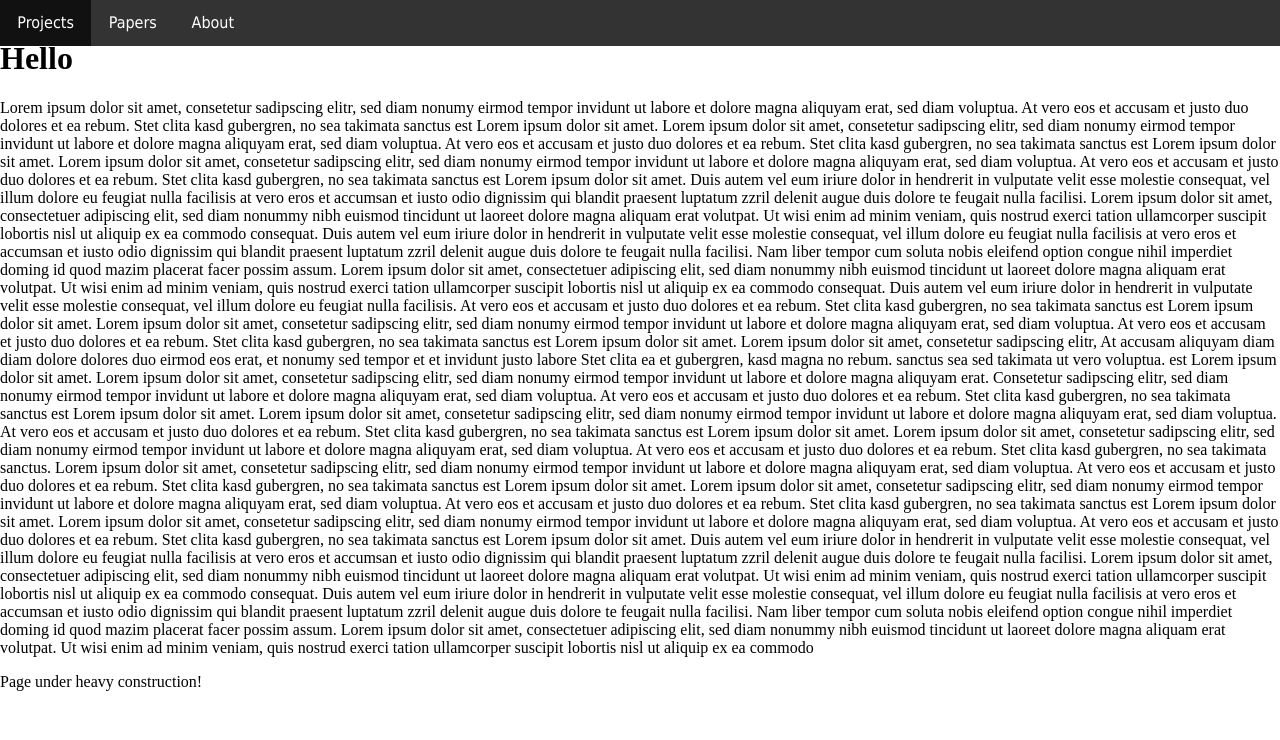
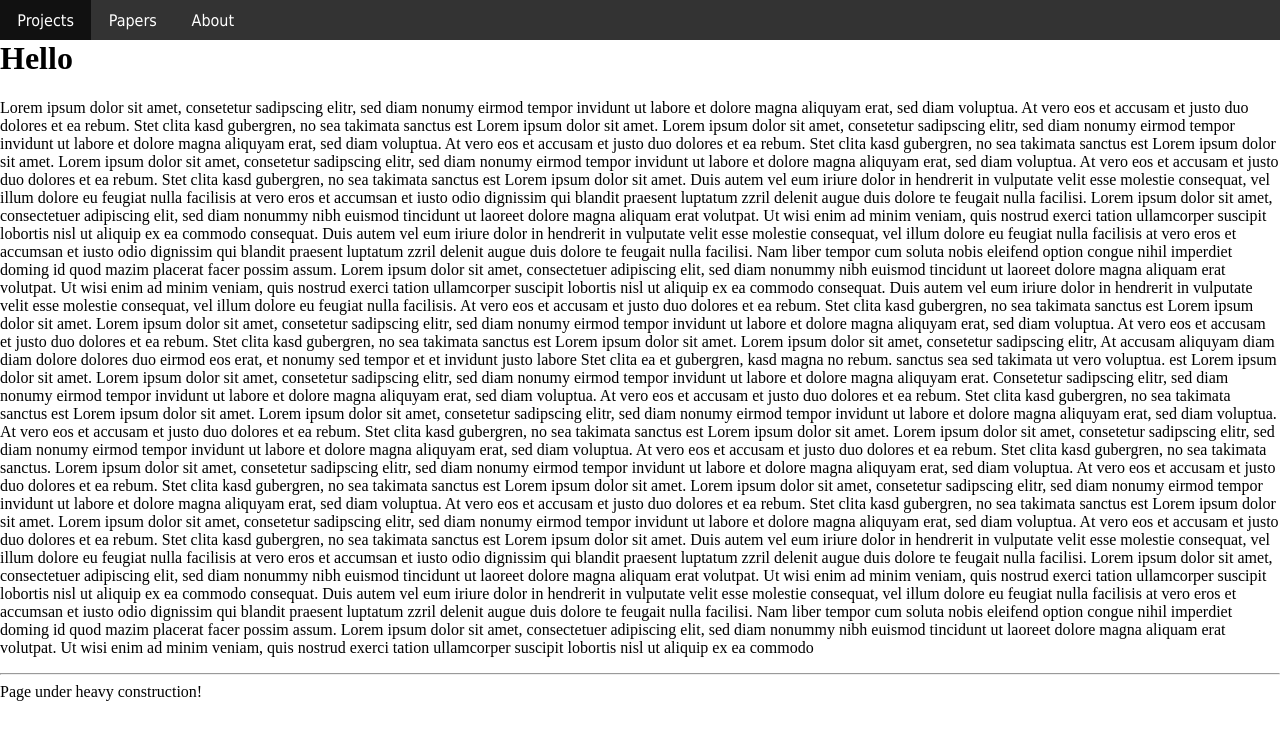
Before and after one commit to raphaelmenges/raphaelmenges.github.io, a Jekyll site: the page built from index.html, in a window 1280 px wide. Shown: the top 740 px of the page. Built offline with Jekyll 4.4.1, drawn with Linux system fonts in a browser that asks for light colours.

Commit message:
Styling navigation bar.

```diff
--- a/_layouts/default.html
+++ b/_layouts/default.html
@@ -17,6 +17,7 @@
 
 		</div>
 		<footer>
+			<hr>
 			Page under heavy construction!
 		</footer>
 	</body>
--- a/css/main.css
+++ b/css/main.css
@@ -3,6 +3,7 @@
 	margin:0px;
 }
 
+/* Navbar */
 .navbar {
 	position: fixed;
 	font-family: Tahoma, Geneva, sans-serif;
@@ -15,28 +16,35 @@
 	background-color: #333;
 }
 
+/* Elements in navbar */
 .navbar li {
 	float: left;
+	-moz-transition: background-color .2s ease-in;
+	-o-transition: background-color .2s ease-in;
+	-webkit-transition: background-color .2s ease-in;
+	transition: background-color .2s ease-in;
 }
 
 .navbar li:hover {
 	background-color: #111;
 }
 
+/* Links in navbar elements */
 .navbar a {
-	padding: 10pt 13pt;
+	padding: 8pt 13pt;
 	display:block;
 	color: white;
 	text-align: center;
 	text-decoration: none;
 }
 
+/* Content of page */
 .content {
 	padding-top: 14pt;
 }
 
 /* Stack navbar content on small screens and unfix navigation */
-@media screen and (max-width: 600px){
+@media screen and (max-width: 400px){
 		.navbar { position: static ; }
     .navbar li {float: none;}
 		.content { padding-top: 0pt;
```
